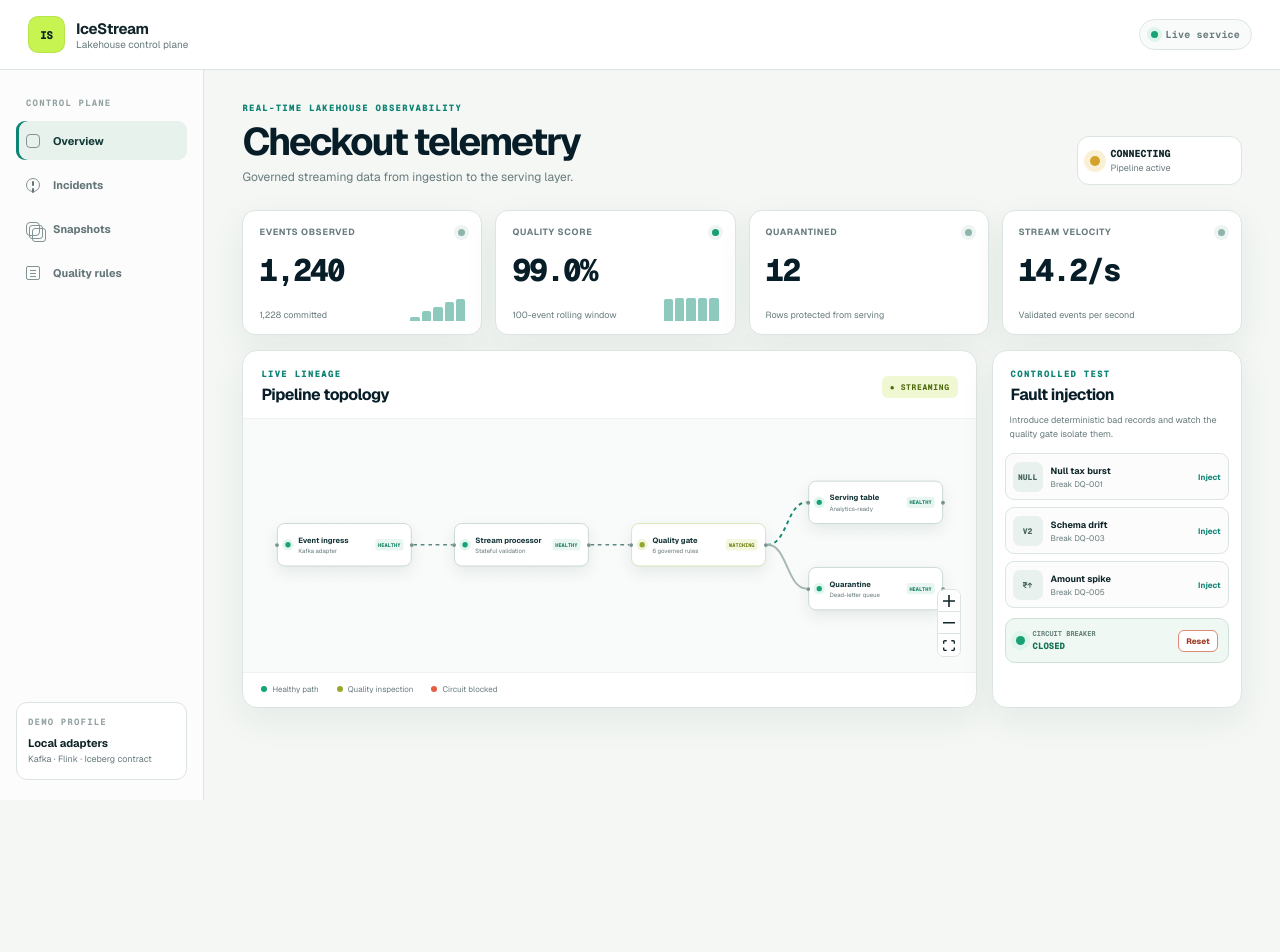
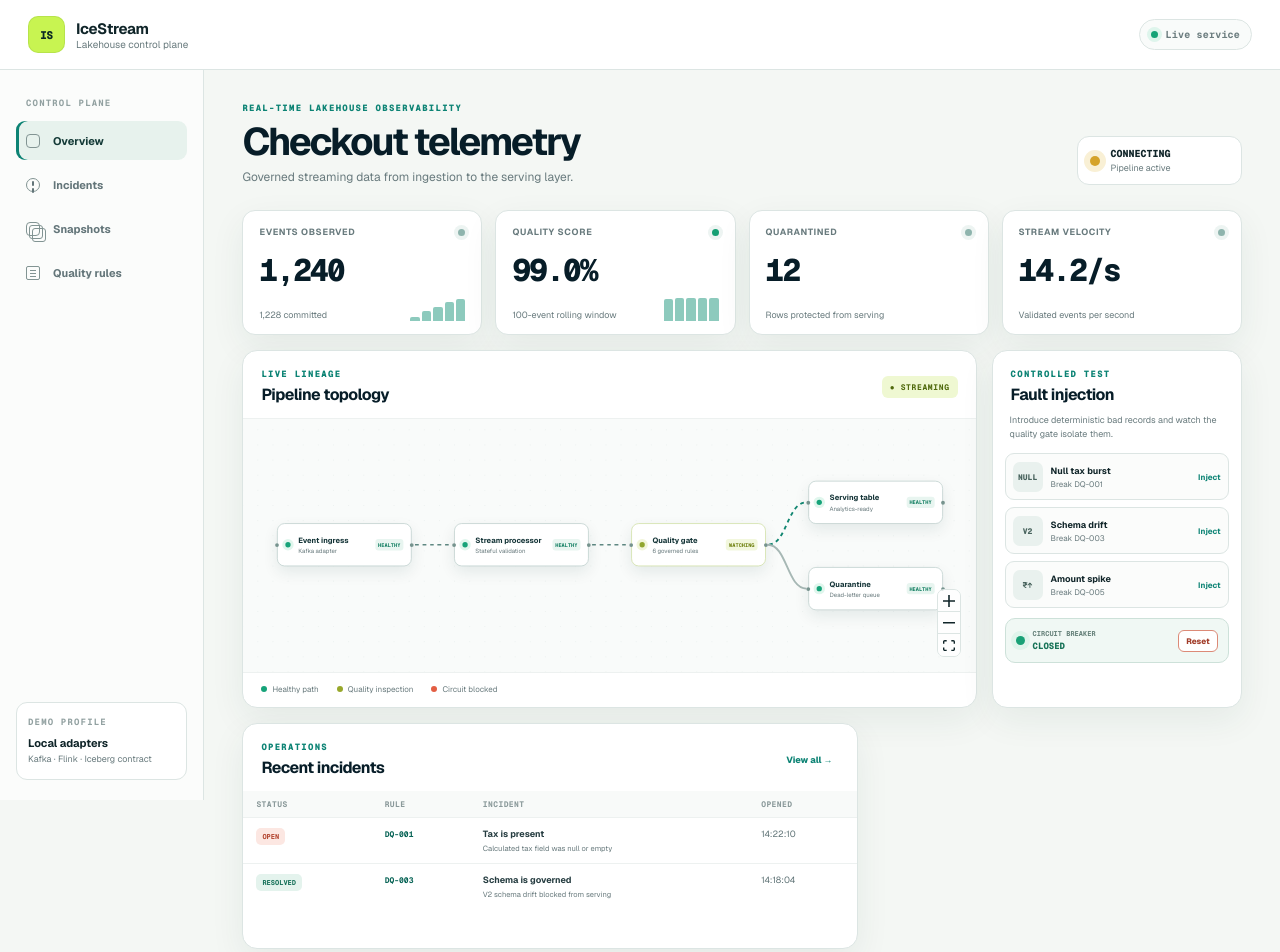
Before and after one commit to mightymistic007/AXLER_PROJECT_2, a Next.js app: page / in a window 1280 px wide. Shown: the top 952 px of the page. Before the commit the page ends 800 px from the top, so only its background shows below. Built offline with nearby package versions, Linux system fonts and the light colour scheme.

Commit message:
Build incident log panel to display rule violation history

```diff
--- a/app/globals.css
+++ b/app/globals.css
@@ -102,3 +102,8 @@
 
 .breaker-box { margin: 10px 12px 0; border: 1px solid #cde1d9; border-radius: 10px; padding: 10px; background: #f0f8f4; }
 .breaker-box, .breaker-box>div { display: flex; align-items: center; justify-content: space-between; }.breaker-box>div { justify-content: flex-start; gap: 8px; }.breaker-light { width: 9px; height: 9px; border-radius: 50%; background: #19a176; box-shadow: 0 0 0 5px #dff4eb; }.breaker-box p { display: grid; gap: 2px; margin: 0; }.breaker-box small { color: #658079; font: 700 7px var(--font-mono); }.breaker-box strong { color: #177357; font: 750 9px var(--font-mono); text-transform: uppercase; }.breaker-box button { border: 1px solid #dc8a77; border-radius: 6px; padding: 5px 7px; color: #a23e2b; background: white; cursor: pointer; font-size: 8px; font-weight: 750; }.breaker-box.breaker-open { border-color: #f0b2a4; background: #fff5f2; }.breaker-open .breaker-light { background: var(--coral); box-shadow: 0 0 0 5px #fbe2dc; }.breaker-open strong { color: #b1412c; }
+
+.lower-grid { display: grid; grid-template-columns: 1.25fr .75fr; gap: 15px; margin-top: 15px; }.incidents-panel, .snapshot-panel { min-height: 226px; overflow: hidden; }.text-button { border: 0; color: var(--teal); background: none; cursor: pointer; font-size: 9px; font-weight: 750; }
+.table-wrap { overflow-x: auto; }.table-wrap table { width: 100%; border-collapse: collapse; }.table-wrap th { padding: 8px 13px; color: #8a999a; background: #f8faf9; font: 700 8px var(--font-mono); text-align: left; letter-spacing: .05em; text-transform: uppercase; }.table-wrap td { max-width: 360px; padding: 10px 13px; border-top: 1px solid #edf1f0; color: #5f7376; font-size: 9px; vertical-align: top; }.table-wrap td strong, .table-wrap td small { display: block; }.table-wrap td strong { color: #263d41; font-size: 9px; }.table-wrap td small { margin-top: 3px; color: var(--muted); line-height: 1.35; }.table-wrap code { color: var(--teal-dark); font: 700 8px var(--font-mono); }
+.incident-status { display: inline-block; border-radius: 5px; padding: 4px 6px; font: 700 7px var(--font-mono); text-transform: uppercase; }.incident-status.status-open { color: #b2432e; background: #fce7e2; }.incident-status.status-resolved { color: #177159; background: #e4f3ed; }
+.page-panel { min-height: 420px; overflow: hidden; }.page-panel>.table-wrap table th { padding-block: 11px; }.page-panel>.table-wrap table td { padding-block: 14px; }
--- a/app/page.tsx
+++ b/app/page.tsx
@@ -107,6 +107,21 @@
               </div>
             </aside>
           </div>
+
+          <div className="lower-grid">
+            <article className="panel incidents-panel">
+              <div className="panel-head"><div><p className="eyebrow">OPERATIONS</p><h2>Recent incidents</h2></div><button className="text-button" onClick={() => setActiveTab('incidents')}>View all →</button></div>
+              <div className="table-wrap">
+                <table>
+                  <thead><tr><th>Status</th><th>Rule</th><th>Incident</th><th>Opened</th></tr></thead>
+                  <tbody>
+                    <tr><td><span className="incident-status status-open">open</span></td><td><code>DQ-001</code></td><td><strong>Tax is present</strong><small>Calculated tax field was null or empty</small></td><td>14:22:10</td></tr>
+                    <tr><td><span className="incident-status status-resolved">resolved</span></td><td><code>DQ-003</code></td><td><strong>Schema is governed</strong><small>V2 schema drift blocked from serving</small></td><td>14:18:04</td></tr>
+                  </tbody>
+                </table>
+              </div>
+            </article>
+          </div>
         </section>
       </div>
     </main>
```
